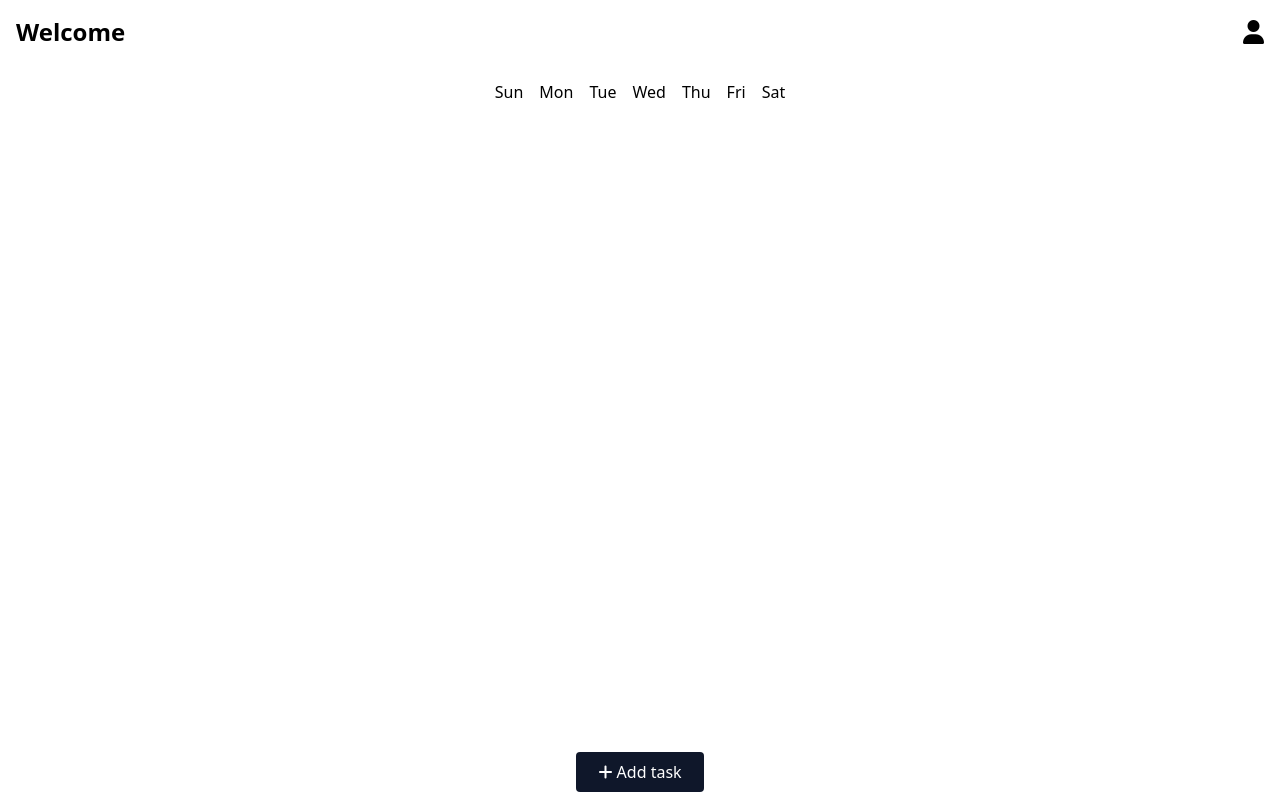
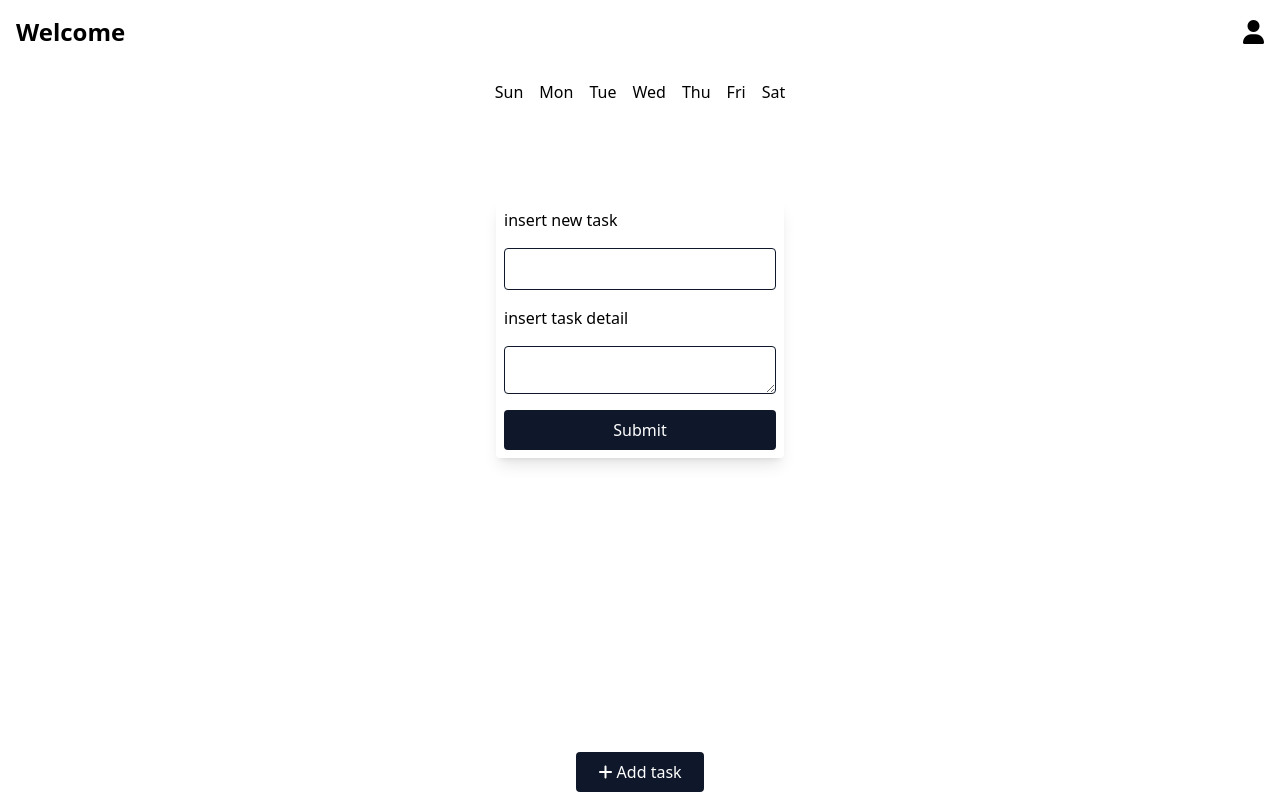
Before and after one commit to zuhry128/laughtale, a website: page src/views/home.html in a window 1280 px wide. Both pictures are taken after a click on the button "Add task". Drawn offline with Linux system fonts and the light colour scheme.

Commit message:
button newTask telah dapat menampilkan modal yang memiliki class="hidden", sementara button confirmTask telah dapat menambahkan class="hidden" sehingga modal akan muncul ketika user ingin memasukkan task baru, dan tertutup ketika user selesai memasukkan task

```diff
--- /dev/null
+++ b/src/app/index.js
@@ -0,0 +1,11 @@
+const newTaskButton     = document.getElementById('newTask')
+const confirmTaskButton = document.getElementById('confirmTask')
+const modal             = document.getElementById('modal')
+
+newTaskButton.addEventListener('click', function() {
+  modal.classList.remove('hidden')
+})
+
+confirmTaskButton.addEventListener('click', function() {
+  modal.classList.add('hidden')
+})
--- a/src/views/home.html
+++ b/src/views/home.html
@@ -29,12 +29,23 @@
 
   </section>
 
+  <div id="modal" class="hidden container m-2 p-2 w-72 mx-auto mt-24 rounded shadow-lg">
+    <form action="#" class="flex flex-col gap-4">
+    <label for="taskName">insert new task</label>
+    <input id="taskName" class="border border-slate-900 rounded p-2" type="text">
+    <label for="taskDetail">insert task detail</label>
+    <textarea name="detail" class="border border-slate-900 h-12 rounded" id="taskDetail" cols="30" rows="10"></textarea>
+    <input id="confirmTask" type="submit" placeholder="submit" class=" bg-slate-900 text-white p-2 rounded">
+    </form>
+  </div>
+
   <section id="addButton" class="absolute bottom-0 w-full">
     <div class="flex flex-row justify-items-center">
-      <button id="addTask" class="bg-slate-900 text-white p-2 m-2 w-32 rounded mx-auto">
+      <button id="newTask" class="bg-slate-900 text-white p-2 m-2 w-32 rounded mx-auto">
         <i class="fa-solid fa-plus"></i> Add task
       </button>
     </div>
   </section>
 </body>
+<script src="../app/index.js" type="text/javascript"></script>
 </html>
```
Also changed, not shown: public/styles/output.css.
